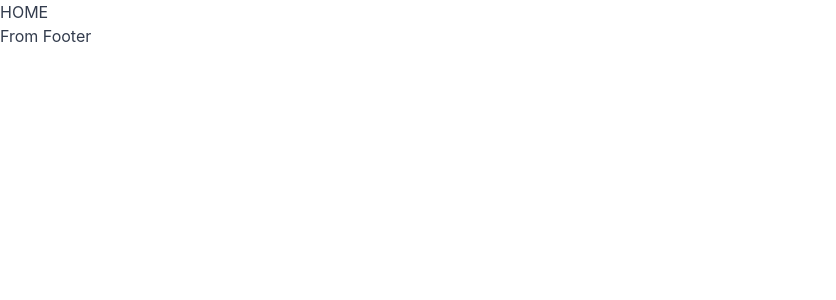
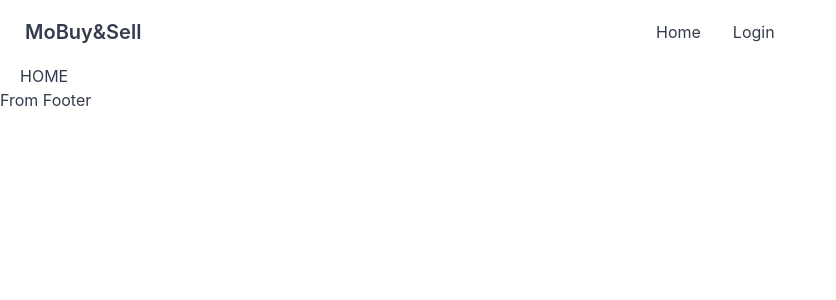
Before and after one commit to Ahmad-Shibbir/mo-buy-and-sell-client, a React (Create React App) app: page / in a window 1280 px wide. Shown: the top 300 px of the page, without its empty margins (0-836 px from the left). Built offline with nearby package versions, Linux system fonts and the light colour scheme.

Commit message:
Navbar added

```diff
--- a/src/Pages/Home/Home.js
+++ b/src/Pages/Home/Home.js
@@ -2,7 +2,7 @@
 
 const Home = () => {
     return (
-        <div>
+        <div className='mx-5'>
             <h2>HOME</h2>
         </div>
     );
--- a/src/Pages/Shared/Navbar/Navbar.js
+++ b/src/Pages/Shared/Navbar/Navbar.js
@@ -1,9 +1,32 @@
 import React from 'react';
+import { Link } from 'react-router-dom';
 
 const Navbar = () => {
+    const menueItems = <>
+        <li><Link to='/'>Home</Link></li>
+        <li><Link to='/login'>Login</Link></li>
+    </>
     return (
         <div>
+            <div className="navbar bg-base-100">
+                <div className="navbar-start">
+                    <div className="dropdown">
+                        <label tabIndex={0} className="btn btn-ghost lg:hidden">
+                            <svg xmlns="http://www.w3.org/2000/svg" className="h-5 w-5" fill="none" viewBox="0 0 24 24" stroke="currentColor"><path strokeLinecap="round" strokeLinejoin="round" strokeWidth="2" d="M4 6h16M4 12h8m-8 6h16" /></svg>
+                        </label>
+                        <ul tabIndex={0} className="menu menu-compact dropdown-content mt-3 p-2 shadow bg-base-100 rounded-box w-52">
+                            {menueItems}
+                        </ul>
+                    </div>
+                    <Link to='/' className="btn btn-ghost normal-case text-xl">MoBuy&Sell</Link>
+                </div>
+                <div className="navbar-center hidden lg:flex">
+                    <ul className="menu menu-horizontal p-0">
+                        {menueItems}
+                    </ul>
+                </div>
 
+            </div>
         </div>
     );
 };
```
